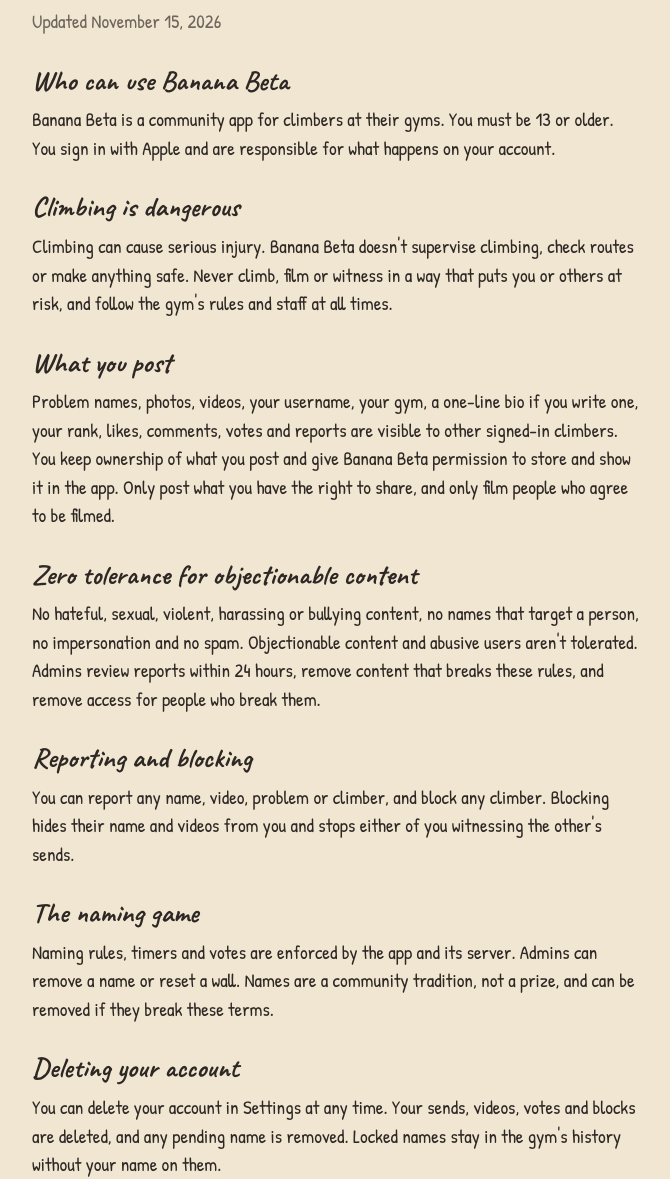
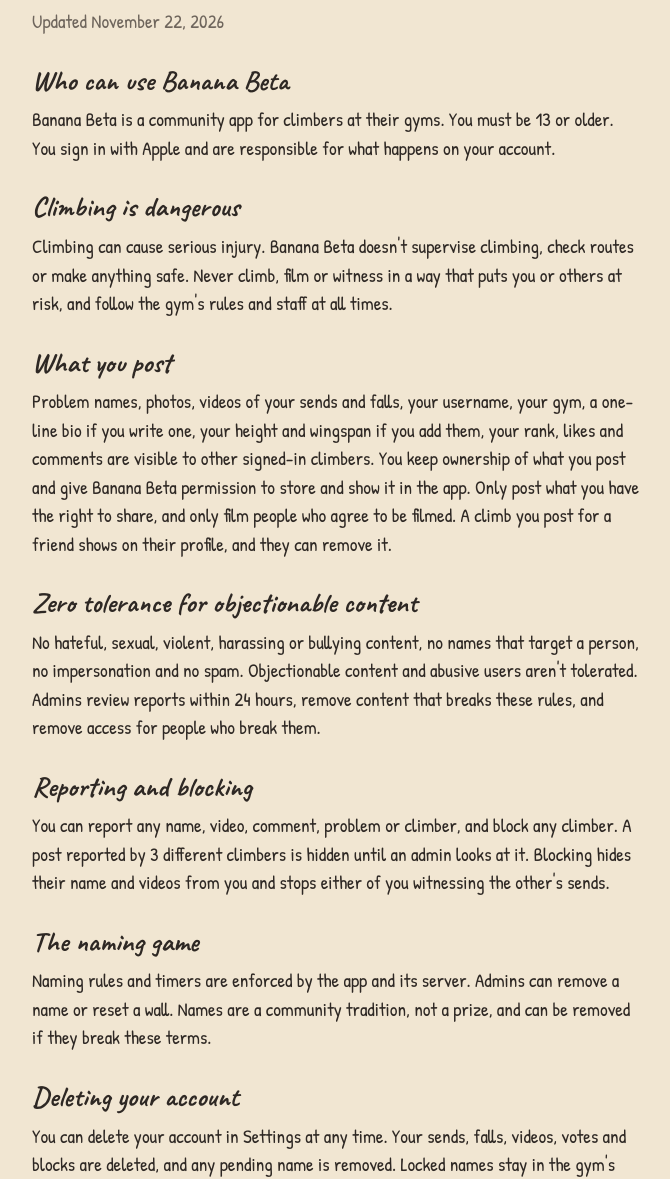
Before and after one commit to nathaniel-feldman/bananabeta, a plain HTML site: page terms/index.html in a window 1280 px wide. Shown: the part 144-1323 px from the top of the page, without its empty margins (304-974 px from the left). Drawn offline with Linux system fonts and the light colour scheme.

Commit message:
Privacy and terms updated for Banana Beta 2.0

```diff
--- a/terms/index.html
+++ b/terms/index.html
@@ -7,13 +7,13 @@
 <link rel="stylesheet" href="../style.css">
 </head><body><main>
 <a class="home" href="../">Banana Beta</a>
-<h1>Terms of Use</h1><p class='muted'>Updated November 15, 2026</p><h2>Who can use Banana Beta</h2><p>Banana Beta is a community app for climbers at their gyms. You must be 13 or older. You sign in with Apple and are responsible for what happens on your account.</p>
+<h1>Terms of Use</h1><p class='muted'>Updated November 22, 2026</p><h2>Who can use Banana Beta</h2><p>Banana Beta is a community app for climbers at their gyms. You must be 13 or older. You sign in with Apple and are responsible for what happens on your account.</p>
 <h2>Climbing is dangerous</h2><p>Climbing can cause serious injury. Banana Beta doesn&#x27;t supervise climbing, check routes or make anything safe. Never climb, film or witness in a way that puts you or others at risk, and follow the gym&#x27;s rules and staff at all times.</p>
-<h2>What you post</h2><p>Problem names, photos, videos, your username, your gym, a one-line bio if you write one, your rank, likes, comments, votes and reports are visible to other signed-in climbers. You keep ownership of what you post and give Banana Beta permission to store and show it in the app. Only post what you have the right to share, and only film people who agree to be filmed.</p>
+<h2>What you post</h2><p>Problem names, photos, videos of your sends and falls, your username, your gym, a one-line bio if you write one, your height and wingspan if you add them, your rank, likes and comments are visible to other signed-in climbers. You keep ownership of what you post and give Banana Beta permission to store and show it in the app. Only post what you have the right to share, and only film people who agree to be filmed. A climb you post for a friend shows on their profile, and they can remove it.</p>
 <h2>Zero tolerance for objectionable content</h2><p>No hateful, sexual, violent, harassing or bullying content, no names that target a person, no impersonation and no spam. Objectionable content and abusive users aren&#x27;t tolerated. Admins review reports within 24 hours, remove content that breaks these rules, and remove access for people who break them.</p>
-<h2>Reporting and blocking</h2><p>You can report any name, video, problem or climber, and block any climber. Blocking hides their name and videos from you and stops either of you witnessing the other&#x27;s sends.</p>
-<h2>The naming game</h2><p>Naming rules, timers and votes are enforced by the app and its server. Admins can remove a name or reset a wall. Names are a community tradition, not a prize, and can be removed if they break these terms.</p>
-<h2>Deleting your account</h2><p>You can delete your account in Settings at any time. Your sends, videos, votes and blocks are deleted, and any pending name is removed. Locked names stay in the gym&#x27;s history without your name on them.</p>
+<h2>Reporting and blocking</h2><p>You can report any name, video, comment, problem or climber, and block any climber. A post reported by 3 different climbers is hidden until an admin looks at it. Blocking hides their name and videos from you and stops either of you witnessing the other&#x27;s sends.</p>
+<h2>The naming game</h2><p>Naming rules and timers are enforced by the app and its server. Admins can remove a name or reset a wall. Names are a community tradition, not a prize, and can be removed if they break these terms.</p>
+<h2>Deleting your account</h2><p>You can delete your account in Settings at any time. Your sends, falls, videos, votes and blocks are deleted, and any pending name is removed. Locked names stay in the gym&#x27;s history without your name on them.</p>
 <h2>Changes</h2><p>These terms may change. If they change in a way that matters, the app will ask you to accept them again. Questions: contact the admins, using Report in the app, or the support page at https://nathaniel-feldman.github.io/bananabeta/support.</p>
 <footer><a href="../privacy/">Privacy</a> · <a href="../terms/">Terms</a> · <a href="../support/">Support</a></footer>
 </main></body></html>
```
Also changed, not shown: privacy/index.html (+4 -4 lines).
